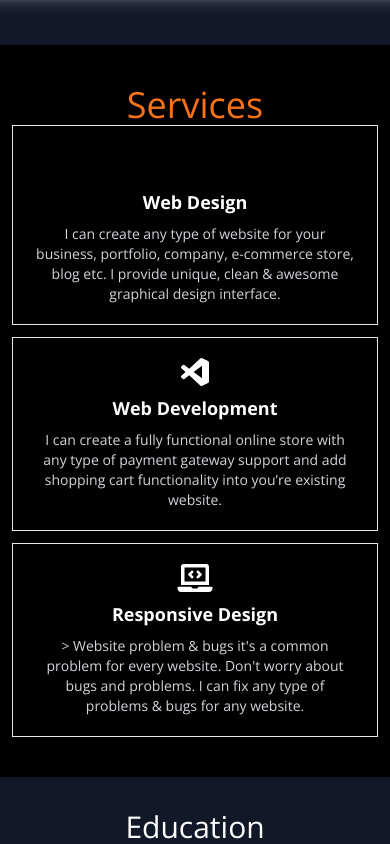
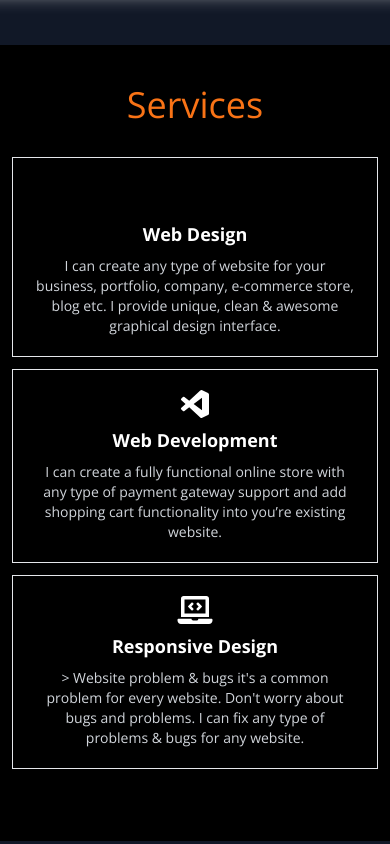
Before and after one commit to probeshnath/probesh-portfolio-app, a React (Vite) app: page / in a window 390 px wide. Shown: the part 2340-3184 px from the top of the page. Built offline with nearby package versions, Linux system fonts and the light colour scheme; some icons are missing.

Commit message:
serviece responsive added

```diff
--- a/src/components/Services.jsx
+++ b/src/components/Services.jsx
@@ -7,7 +7,7 @@ const Services = () => {
   return (
     <div className="py-10">
         <h2 className="text-4xl text-center text-orange-500">Services</h2>
-        <div className=" max-w-7xl mx-auto grid grid-cols-1 px-3 md:grid-cols-3 gap-3">
+        <div className=" max-w-7xl mx-auto grid grid-cols-1 py-8 px-3 md:grid-cols-3 gap-3">
         <div className="border p-5 text-center">
               <FaCode className="mx-auto text-4xl pb-2" />
               <h3 className="font-bold pb-2 text-lg">Web Design</h3>
--- a/src/pages/ErrorPage.jsx
+++ b/src/pages/ErrorPage.jsx
@@ -1,9 +1,16 @@
 import React from 'react'
+import { Link } from 'react-router-dom'
+import { IoHomeOutline } from "react-icons/io5";
 
-const ErrorPage = () => {
-  return (
-    <div>ErrorPage</div>
-  )
+const Errorpage = () => {
+    return (
+        <div className="flex justify-center items-center h-screen">
+            <div className="text-center mx-auto" >
+                <iframe src="https://lottie.host/embed/760d371c-bb82-42a6-a1cd-284512cc8506/9XSxquGJ5H.json"></iframe>
+                <Link to="/" ><button className="bg-orange-500 rounded-md font-semibold text-center mx-auto py-2 px-4 text-white flex items-center gap-3" ><IoHomeOutline /> Back to Home Page</button></Link>
+            </div>
+        </div>
+    )
 }
 
-export default ErrorPage
+export default Errorpage
```
